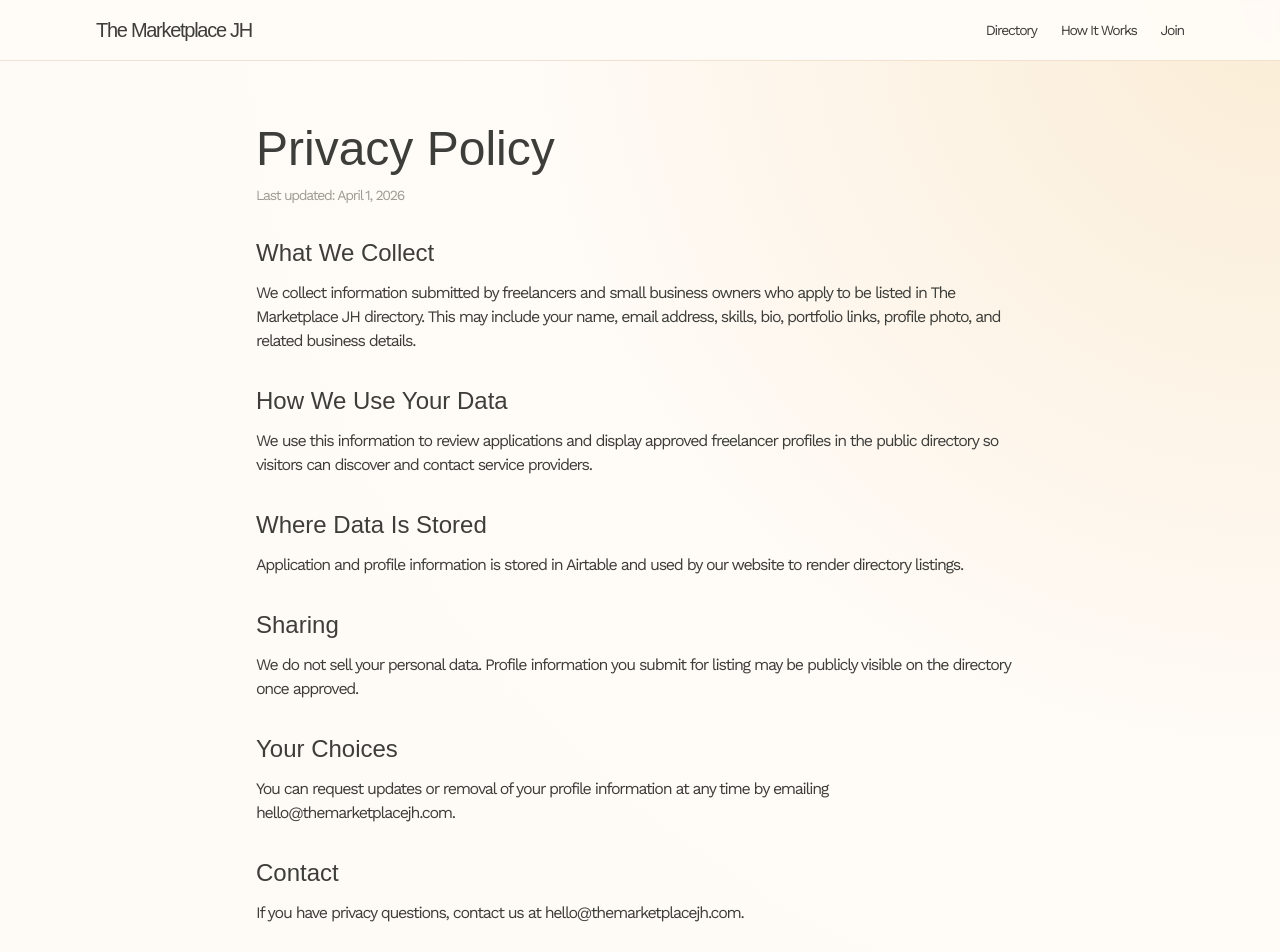
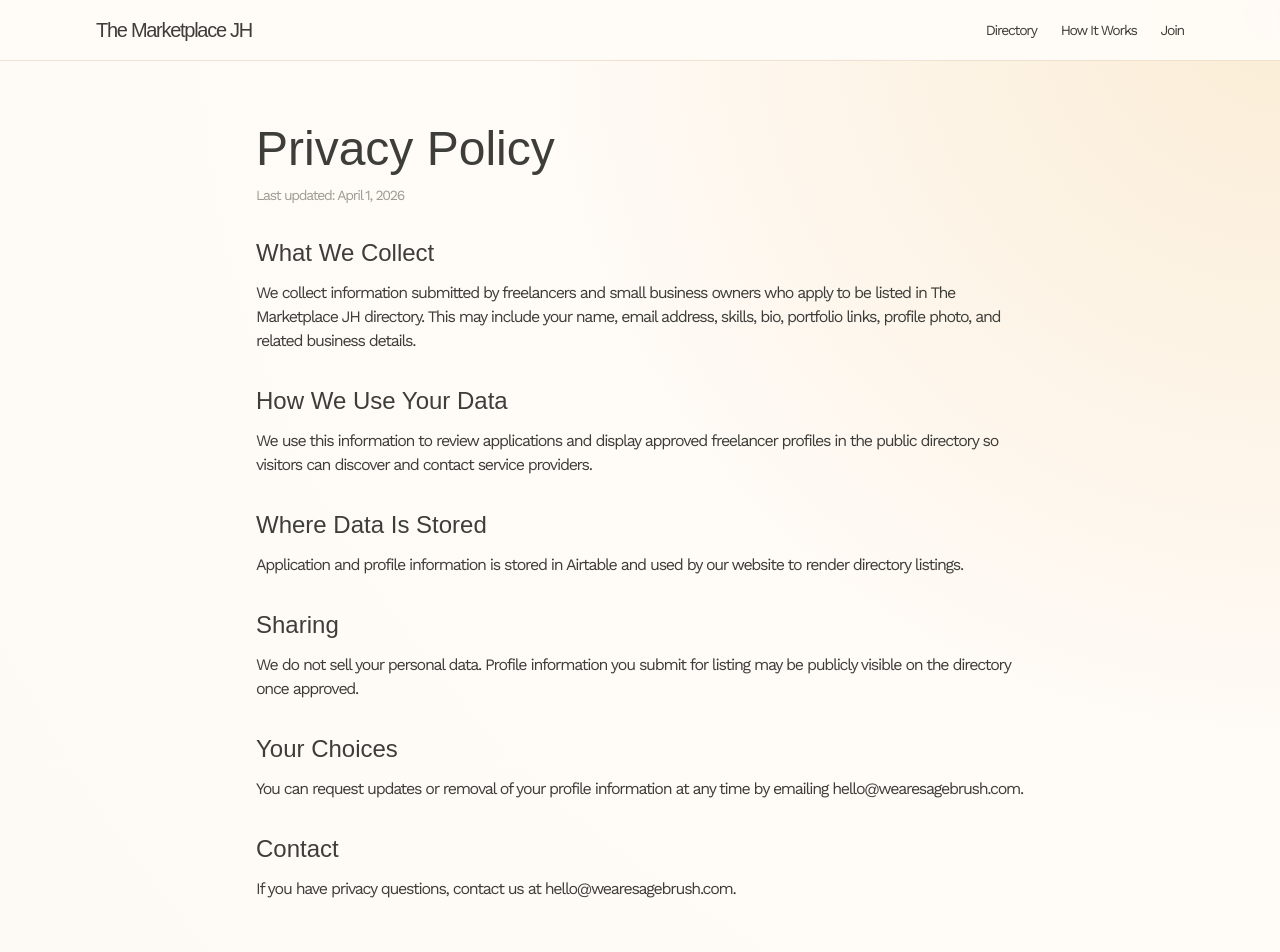
Before and after one commit to hannahtrask/themarketplacejh, a Next.js app: page /privacy-policy in a window 1280 px wide. Shown: the top 952 px of the page. Built offline with nearby package versions, Linux system fonts and the light colour scheme; a web font is replaced by a local one.

Commit message:
Fix emails

```diff
--- a/app/privacy-policy/page.tsx
+++ b/app/privacy-policy/page.tsx
@@ -50,13 +50,13 @@ export default function PrivacyPolicyPage() {
                     <h2 className="font-display text-2xl">Your Choices</h2>
                     <p>
                         You can request updates or removal of your profile information at any time by emailing
-            hello@themarketplacejh.com.
+                        hello@wearesagebrush.com.
                     </p>
                 </section>
 
                 <section className="space-y-3">
                     <h2 className="font-display text-2xl">Contact</h2>
-          <p>If you have privacy questions, contact us at hello@themarketplacejh.com.</p>
+                    <p>If you have privacy questions, contact us at hello@wearesagebrush.com.</p>
                 </section>
             </div>
         </Section>
--- a/app/terms-and-conditions/page.tsx
+++ b/app/terms-and-conditions/page.tsx
@@ -52,7 +52,7 @@ export default function TermsAndConditionsPage() {
 
                 <section className="space-y-3">
                     <h2 className="font-display text-2xl">Contact</h2>
-          <p>Questions about these terms can be sent to hello@themarketplacejh.com.</p>
+                    <p>Questions about these terms can be sent to hello@wearesagebrush.com.</p>
                 </section>
             </div>
         </Section>
```
Also changed, not shown: components/site-footer.tsx (indentation only). Lines whose indentation alone changed are shown as unchanged.
